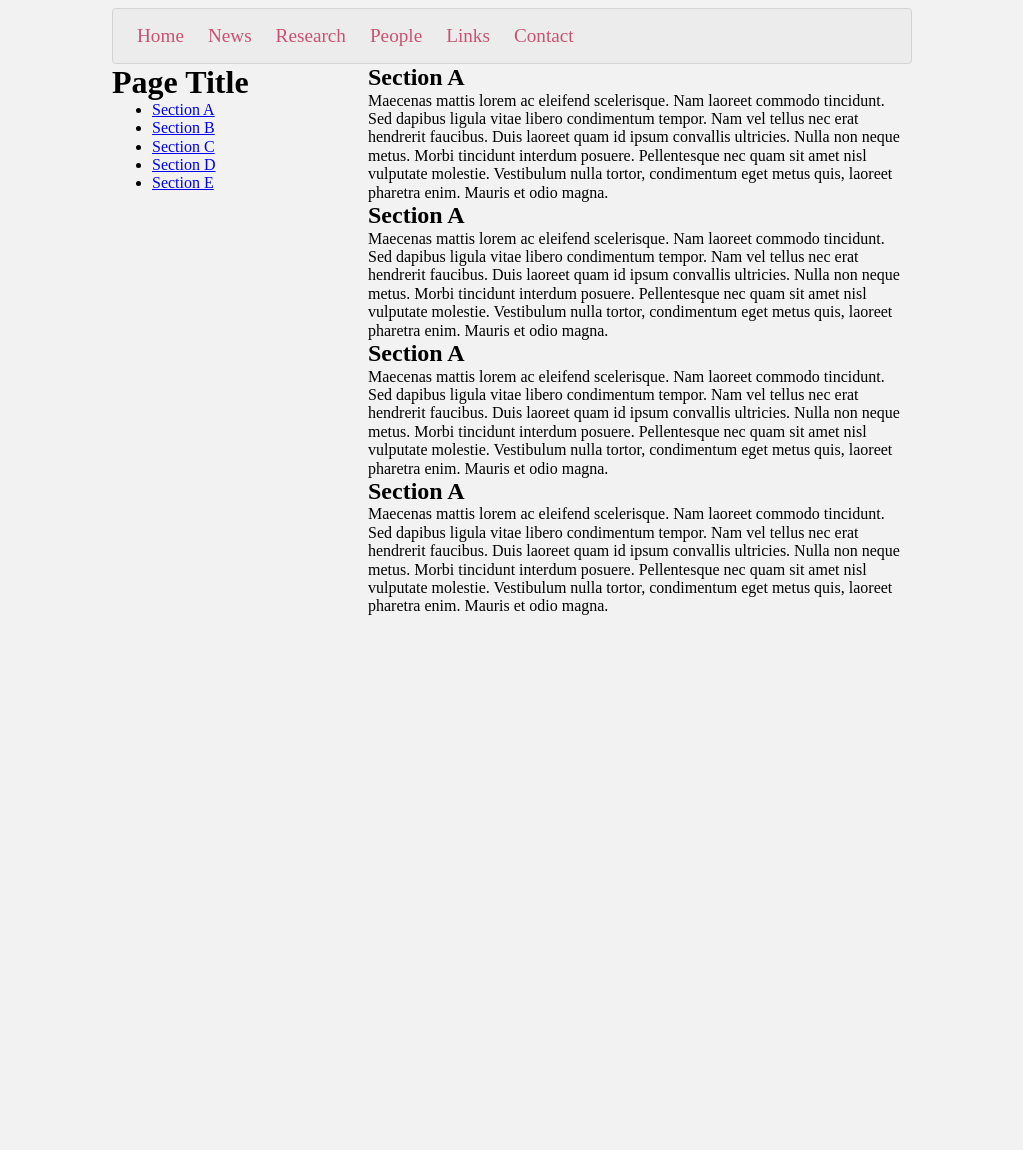
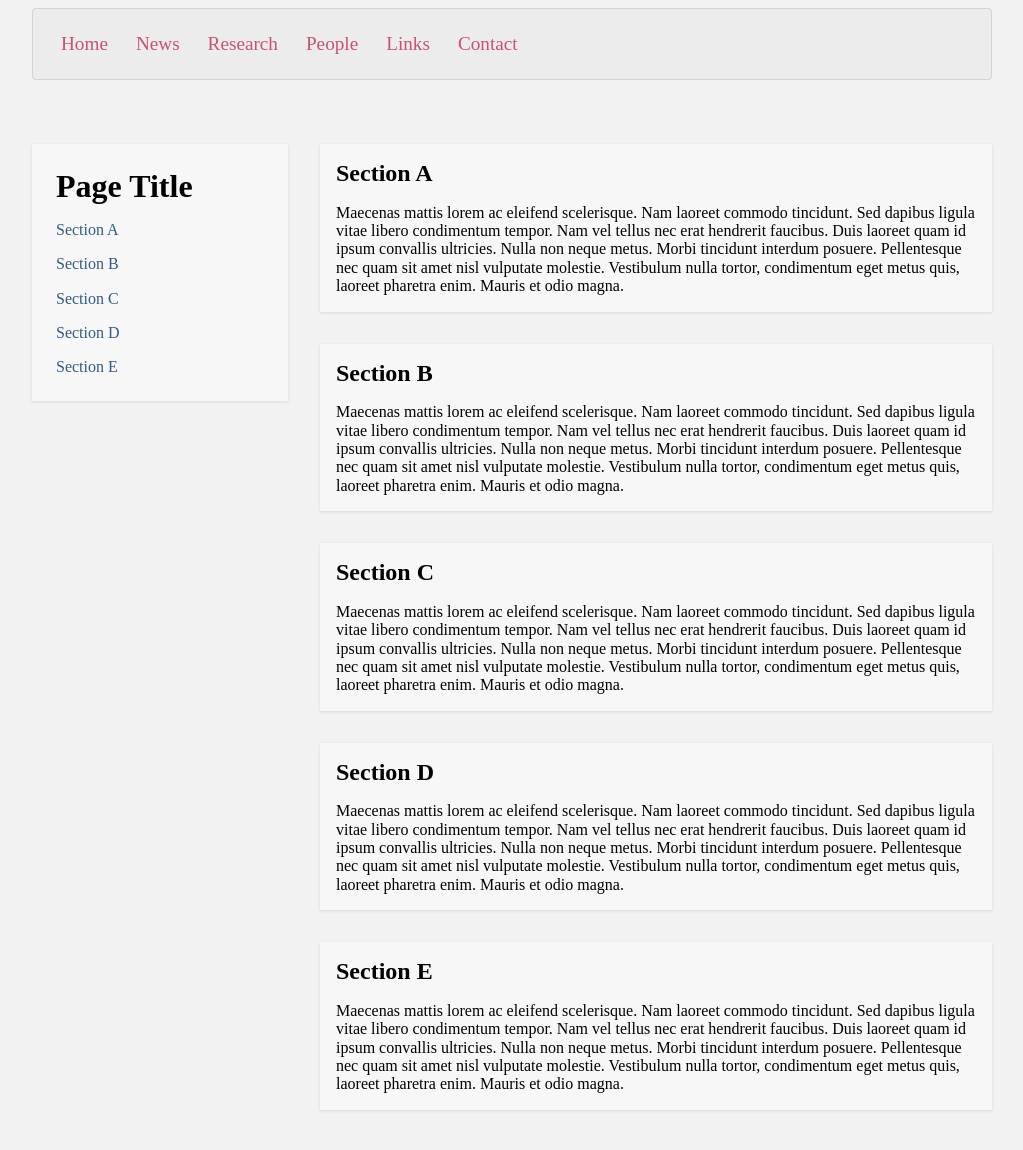
Before and after one commit to joeptacek/chatlab-site, a Jekyll site: the page built from index.html, in a window 1280 px wide, cut to the strip 388-1594 px from the top of the page. Shown: the top 1150 px of the strip, without its empty margins (128-1151 px from the left). Built offline with Jekyll 4.4.1, drawn with Linux system fonts in a browser that asks for light colours; some web fonts are replaced; before the commit the page ends 1068 px from its top, so only the background shows below that.

Commit message:
Building out

```diff
--- a/assets/css/main.scss
+++ b/assets/css/main.scss
@@ -4,14 +4,29 @@
 /* Variables */
 
 $background: #f2f2f3; /* background */
-$well: #ececec; /* well */
-$links: #c95273; /* links */
-$hover: #b20838; /* links hover */
+$well: #ececec; /* darker well */
+$card: #f7f7f7; /* lighter card */
+$site-links: #c95273; /* site links */
+$sl-hover: #b20838; /* site links hover */
+$page-links: #325a86;
+$pl-hover: #194577;
 
 /* Resets */
 
 h1, h2, h3, p, ul {
   margin: 0;
+}
+
+nav {
+  ul {
+    padding-left: 0;
+    li {
+      list-style-type: none;
+      a {
+        text-decoration: none;
+      }
+    }
+  }
 }
 
 /* Main styles */
@@ -25,16 +40,21 @@ html {
 
 body {
   background-color: $background;
-  max-width: 50rem;
+  max-width: 60rem;
   margin: 0 auto;
   font-family: 'Gentium Basic', serif;
+}
+
+header {
+  margin-bottom: 4rem;
 }
 
 #logo {
   display: flex;
   flex-flow: column;
   align-items: center;
-  img, span {
+  margin-bottom: 2rem;
+  img {
     margin-bottom: 2rem;
   }
   span {
@@ -48,17 +68,14 @@ body {
     background-color: $well;
     display: flex;
     flex-flow: column;
-    padding: 0.5rem;
+    align-items: center;
+    padding: 1rem;
     border: solid lightgrey 1px;
     border-radius: 4px;
     li {
-      list-style-type: none;
+      padding: 0.75rem;
       a {
-        display: block;
-        padding: 0.5rem;
-        text-align: center;
-        color: $links;
-        text-decoration: none;
+        color: $site-links;
         font-size: 1.2rem;
       }
     }
@@ -70,7 +87,34 @@ main {
   flex-flow: column;
 }
 
+section {
+  background-color: $card;
+  padding: 1rem;
+  box-shadow: 0 1px 3px rgba(0,0,0,0.1);
+  margin-bottom: 2rem;
+  h2 {
+    text-align: center;
+    margin-bottom: 1rem;
+  }
+}
+
 #nav-page {
+  background-color: $card;
+  padding: 1rem;
+  text-align: center;
+  margin-bottom: 2rem;
+  box-shadow: 0 1px 3px rgba(0,0,0,0.1);
+  h1 {
+    padding: 0.5rem;
+  }
+  ul {
+    li {
+      padding: 0.5rem;
+      a {
+        color: $page-links;
+      }
+    }
+  }
 }
 
 @media screen and (min-width: 40rem) {
@@ -81,7 +125,7 @@ main {
   #logo {
     flex-flow: row;
     margin-bottom: 2rem;
-    img, span {
+    img {
       margin-bottom: 0;
     }
     img {
@@ -96,13 +140,14 @@ main {
   #nav-site {
     ul {
       flex-flow: row wrap;
-      padding: 1rem 0 0 1.5rem;
+      padding: 1.5rem 0 0 1.75rem;
       li {
-        margin: 0 1.5rem 1rem 0;
+        padding: 0;
+        margin: 0 1.75rem 1.5rem 0;
         a {
           padding: 0;
           &:hover {
-            color: $hover;
+            color: $sl-hover;
           }
         }
       }
@@ -111,9 +156,27 @@ main {
 
   main {
     flex-flow: row;
+    align-items: flex-start;
   }
 
   #nav-page {
     flex: 0 0 16rem;
+    text-align: left;
+    margin-bottom: 0;
+    margin-right: 2rem;
+    ul {
+      li {
+        padding: 0.5rem;
+        a {
+          color: $page-links;
+        }
+      }
+    }
+  }
+
+  section {
+    h2 {
+      text-align: left;
+    }
   }
 }
--- a/index.html
+++ b/index.html
@@ -7,14 +7,18 @@ title: Home
   <p>Maecenas mattis lorem ac eleifend scelerisque. Nam laoreet commodo tincidunt. Sed dapibus ligula vitae libero condimentum tempor. Nam vel tellus nec erat hendrerit faucibus. Duis laoreet quam id ipsum convallis ultricies. Nulla non neque metus. Morbi tincidunt interdum posuere. Pellentesque nec quam sit amet nisl vulputate molestie. Vestibulum nulla tortor, condimentum eget metus quis, laoreet pharetra enim. Mauris et odio magna.</p>
 </section>
 <section>
-  <h2>Section A</h2>
+  <h2>Section B</h2>
   <p>Maecenas mattis lorem ac eleifend scelerisque. Nam laoreet commodo tincidunt. Sed dapibus ligula vitae libero condimentum tempor. Nam vel tellus nec erat hendrerit faucibus. Duis laoreet quam id ipsum convallis ultricies. Nulla non neque metus. Morbi tincidunt interdum posuere. Pellentesque nec quam sit amet nisl vulputate molestie. Vestibulum nulla tortor, condimentum eget metus quis, laoreet pharetra enim. Mauris et odio magna.</p>
 </section>
 <section>
-  <h2>Section A</h2>
+  <h2>Section C</h2>
   <p>Maecenas mattis lorem ac eleifend scelerisque. Nam laoreet commodo tincidunt. Sed dapibus ligula vitae libero condimentum tempor. Nam vel tellus nec erat hendrerit faucibus. Duis laoreet quam id ipsum convallis ultricies. Nulla non neque metus. Morbi tincidunt interdum posuere. Pellentesque nec quam sit amet nisl vulputate molestie. Vestibulum nulla tortor, condimentum eget metus quis, laoreet pharetra enim. Mauris et odio magna.</p>
 </section>
 <section>
-  <h2>Section A</h2>
+  <h2>Section D</h2>
   <p>Maecenas mattis lorem ac eleifend scelerisque. Nam laoreet commodo tincidunt. Sed dapibus ligula vitae libero condimentum tempor. Nam vel tellus nec erat hendrerit faucibus. Duis laoreet quam id ipsum convallis ultricies. Nulla non neque metus. Morbi tincidunt interdum posuere. Pellentesque nec quam sit amet nisl vulputate molestie. Vestibulum nulla tortor, condimentum eget metus quis, laoreet pharetra enim. Mauris et odio magna.</p>
 </section>
+<section>
+  <h2>Section E</h2>
+  <p>Maecenas mattis lorem ac eleifend scelerisque. Nam laoreet commodo tincidunt. Sed dapibus ligula vitae libero condimentum tempor. Nam vel tellus nec erat hendrerit faucibus. Duis laoreet quam id ipsum convallis ultricies. Nulla non neque metus. Morbi tincidunt interdum posuere. Pellentesque nec quam sit amet nisl vulputate molestie. Vestibulum nulla tortor, condimentum eget metus quis, laoreet pharetra enim. Mauris et odio magna.</p>
+</section>
```
